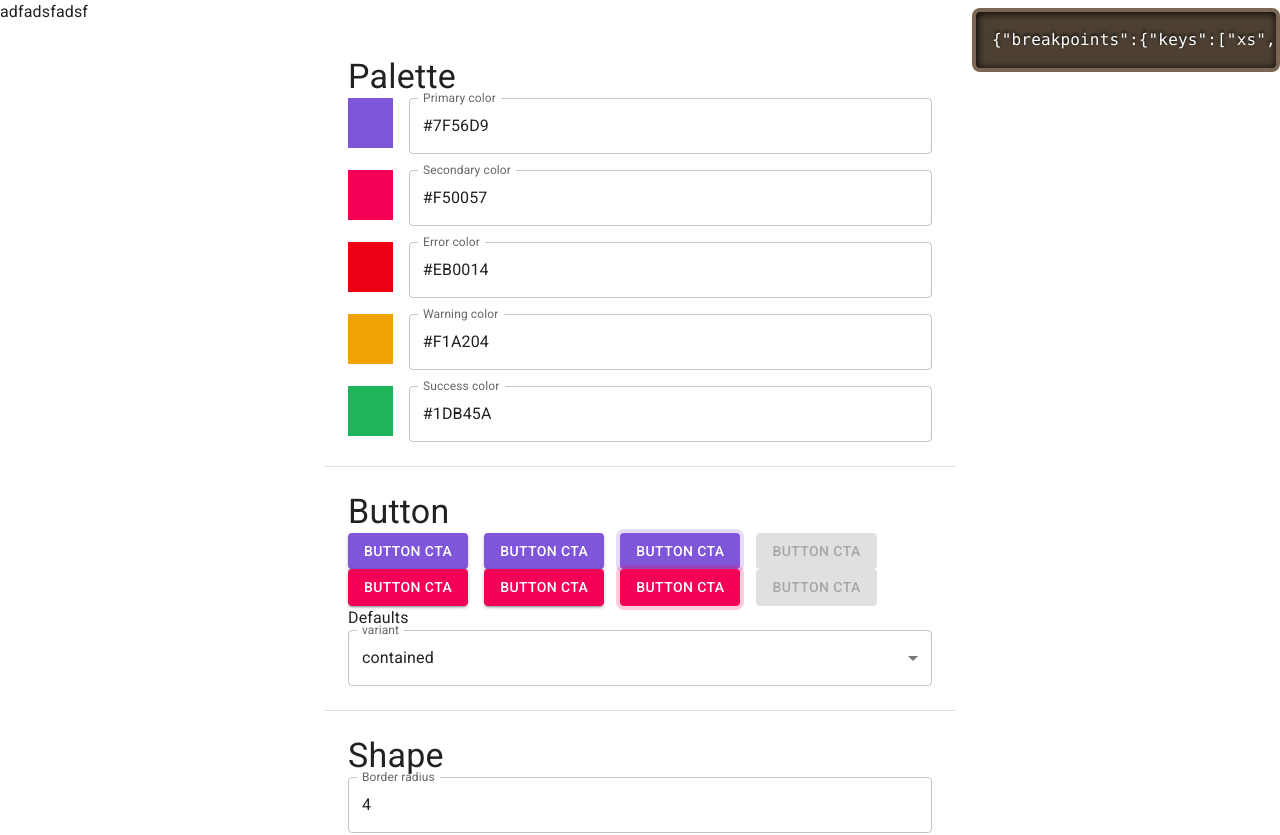
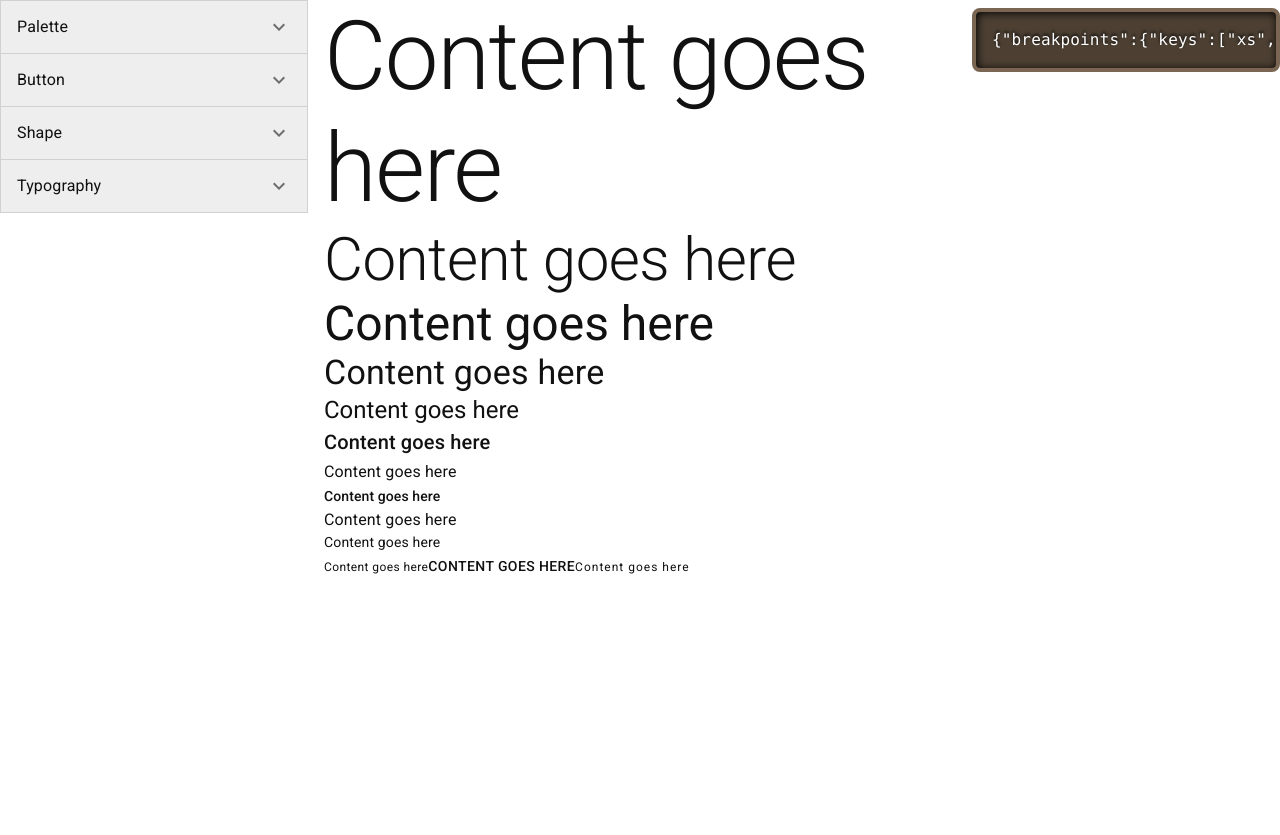
Before and after one commit to sernstberger/mui-theme-creator, a React (Create React App) app: page / in a window 1280 px wide. Shown: the top 835 px of the page. After the commit the page ends 800 px from the top, so only its background shows below. Built offline with nearby package versions, Linux system fonts and the light colour scheme.

Commit message:
moved controls to sidebar

```diff
--- a/package.json
+++ b/package.json
@@ -5,6 +5,7 @@
   "dependencies": {
     "@emotion/react": "latest",
     "@emotion/styled": "latest",
+    "@mui/icons-material": "^5.2.1",
     "@mui/material": "latest",
     "@types/react": "latest",
     "@types/react-dom": "latest",
--- a/src/App.tsx
+++ b/src/App.tsx
@@ -1,6 +1,10 @@
 import Box from "@mui/material/Box";
 import Button from "./components/Button";
-import { Grid } from "@mui/material";
+import {
+  Grid,
+  ThemeProvider,
+  Typography as MuiTypography,
+} from "@mui/material";
 import SyntaxHighlighter from "react-syntax-highlighter";
 import { dark } from "react-syntax-highlighter/dist/esm/styles/prism";
 import theme from "./theme";
@@ -12,15 +16,29 @@ export default function App() {
   return (
     <Grid container spacing={2}>
       <Grid item xs={3}>
-        adfadsfadsf
+        <ThemeProvider theme={theme}>
+          <Box>
+            <Palette />
+            <Button />
+            <Shape />
+            <Typography />
+          </Box>
+        </ThemeProvider>
       </Grid>
       <Grid item xs={6}>
-        <Box sx={{ my: 4 }}>
-          <Palette />
-          <Button />
-          <Shape />
-          <Typography />
-        </Box>
+        <MuiTypography variant="h1">Content goes here</MuiTypography>
+        <MuiTypography variant="h2">Content goes here</MuiTypography>
+        <MuiTypography variant="h3">Content goes here</MuiTypography>
+        <MuiTypography variant="h4">Content goes here</MuiTypography>
+        <MuiTypography variant="h5">Content goes here</MuiTypography>
+        <MuiTypography variant="h6">Content goes here</MuiTypography>
+        <MuiTypography variant="subtitle1">Content goes here</MuiTypography>
+        <MuiTypography variant="subtitle2">Content goes here</MuiTypography>
+        <MuiTypography variant="body1">Content goes here</MuiTypography>
+        <MuiTypography variant="body2">Content goes here</MuiTypography>
+        <MuiTypography variant="caption">Content goes here</MuiTypography>
+        <MuiTypography variant="button">Content goes here</MuiTypography>
+        <MuiTypography variant="overline">Content goes here</MuiTypography>
       </Grid>
       <Grid item xs={3}>
         <SyntaxHighlighter language="typescript" style={dark} wrapLines={true}>
--- a/src/components/Form/SelectInput/index.tsx
+++ b/src/components/Form/SelectInput/index.tsx
@@ -32,7 +32,7 @@ const SelectInput = ({
         onChange={handleChange}
         name={field}
         value={getIn(values, field)}
-
+        size="small"
         // error={touched[field] && Boolean(errors[field])}
         // helperText={touched[field] && errors[field]}
       >
--- a/src/components/Form/TextInput/index.tsx
+++ b/src/components/Form/TextInput/index.tsx
@@ -11,6 +11,7 @@ const TextInput = ({ field, label, type = "text" }: any) => {
       id={field}
       name={field}
       value={getIn(values, field)}
+      size="small"
       onChange={handleChange}
       error={touched[field] && Boolean(errors[field])}
       helperText={touched[field] && errors[field]}
--- a/src/components/Layout/index.tsx
+++ b/src/components/Layout/index.tsx
@@ -1,14 +1,35 @@
+import { styled } from "@mui/material/styles";
 import { Box, Divider, Typography } from "@mui/material";
+import AccordionSummary from "@mui/material/AccordionSummary";
+import AccordionDetails from "@mui/material/AccordionDetails";
+import ExpandMoreIcon from "@mui/icons-material/ExpandMore";
+import MuiAccordion, { AccordionProps } from "@mui/material/Accordion";
+
+const Accordion = styled((props: AccordionProps) => (
+  <MuiAccordion disableGutters elevation={0} square {...props} />
+))(({ theme }) => ({
+  backgroundColor: "#eee",
+  border: `1px solid ${theme.palette.divider}`,
+  "&:not(:last-child)": {
+    borderBottom: 0,
+  },
+  "&:before": {
+    display: "none",
+  },
+}));
 
 const Layout = ({ title, children }: any) => {
   return (
-    <>
-      <Box padding={3}>
-        <Typography variant="h4">{title}</Typography>
-        {children}
-      </Box>
-      <Divider />
-    </>
+    <Accordion>
+      <AccordionSummary
+        expandIcon={<ExpandMoreIcon />}
+        aria-controls="panel1a-content"
+        id="panel1a-header"
+      >
+        <Typography variant="subtitle1">{title}</Typography>
+      </AccordionSummary>
+      <AccordionDetails>{children}</AccordionDetails>
+    </Accordion>
   );
 };
 
--- a/src/components/Palette/index.tsx
+++ b/src/components/Palette/index.tsx
@@ -11,6 +11,7 @@ const Palette = () => {
         <Color field="errorColor" label="Error color" />
         <Color field="warningColor" label="Warning color" />
         <Color field="successColor" label="Success color" />
+        <Color field="textPrimaryColor" label="Text primary color" />
       </Stack>
     </Layout>
   );
--- a/src/components/TypographyItem/index.tsx
+++ b/src/components/TypographyItem/index.tsx
@@ -11,7 +11,7 @@ import { FontSize, FontWeight, TextTransform } from "../CssProperties";
 const TypographyItem = ({ variant }: any) => {
   return (
     <Box>
-      <MuiTypography {...{ variant }}>{variant}</MuiTypography>
+      <MuiTypography variant="subtitle2" gutterBottom>{variant}</MuiTypography>
       <Stack spacing={2}>
         <FontSize field={`${variant}FontSize`} />
         <FontWeight field={`${variant}FontWeight`} />
--- a/src/index.tsx
+++ b/src/index.tsx
@@ -25,6 +25,7 @@ interface Values {
   errorColor: string;
   warningColor: string;
   successColor: string;
+  textPrimaryColor: string;
   borderRadius: number;
   htmlFontSize: number;
   fontFamily: string;
@@ -105,6 +106,7 @@ ReactDOM.render(
       errorColor: "#EB0014",
       warningColor: "#F1A204",
       successColor: "#1DB45A",
+      textPrimaryColor: '#111111',
       borderRadius: 4,
       htmlFontSize: 16,
       fontFamily: "'Roboto', 'Helvetica', 'Arial', sans-serif",
@@ -213,6 +215,9 @@ ReactDOM.render(
           },
           success: {
             main: values.successColor,
+          },
+          text: {
+            primary: values.textPrimaryColor,
           },
         },
         typography: {
--- a/src/theme.ts
+++ b/src/theme.ts
@@ -4,6 +4,12 @@ import { alpha } from "@mui/material";
 
 const purple = "#7F56D9";
 
-const theme = createTheme();
+const theme = createTheme({
+  palette: {
+    primary: {
+      main: '#FF9999',
+    },
+  },
+});
 
 export default theme;
```
Also changed, not shown: 1 other file (tests, documents, lock files or other folders).
